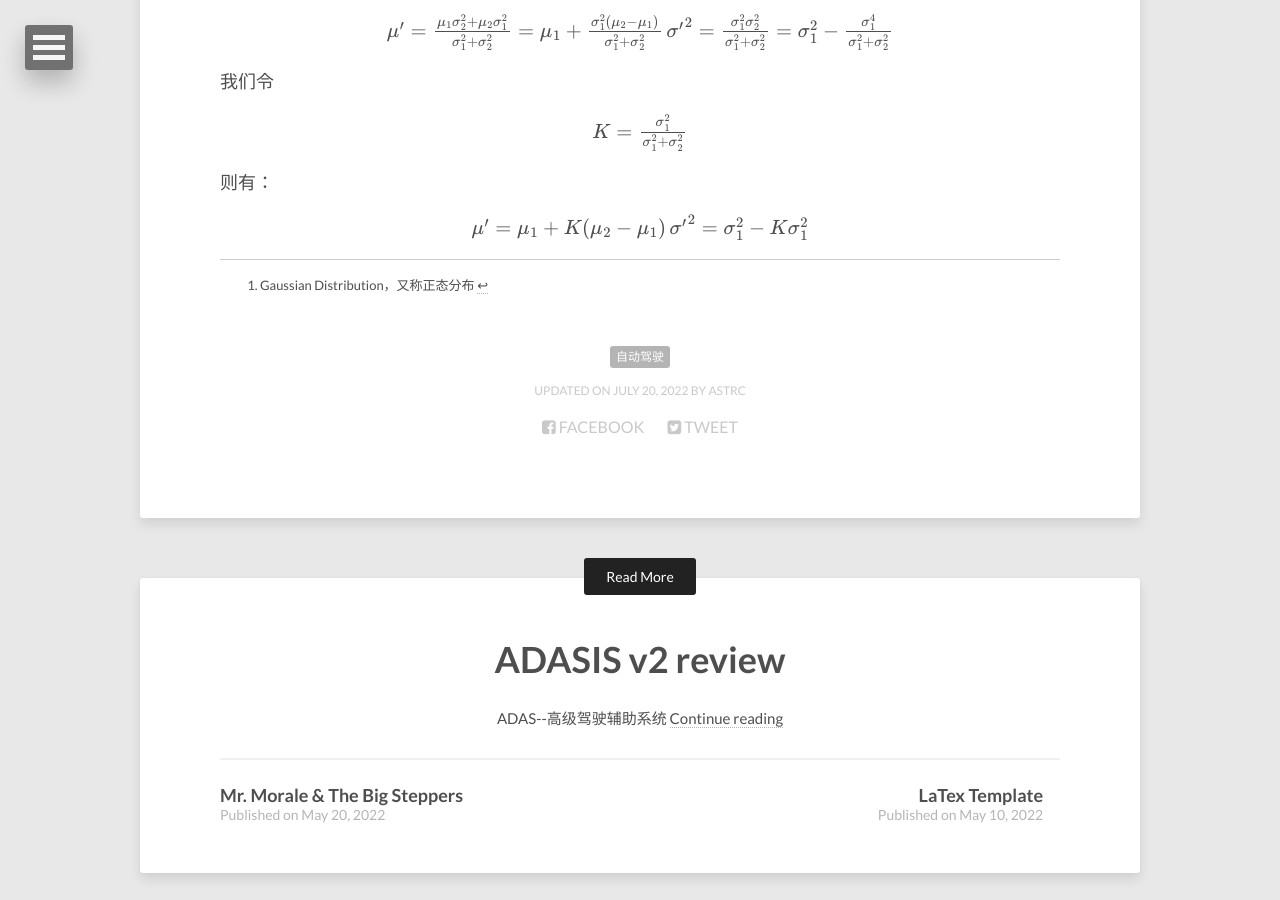
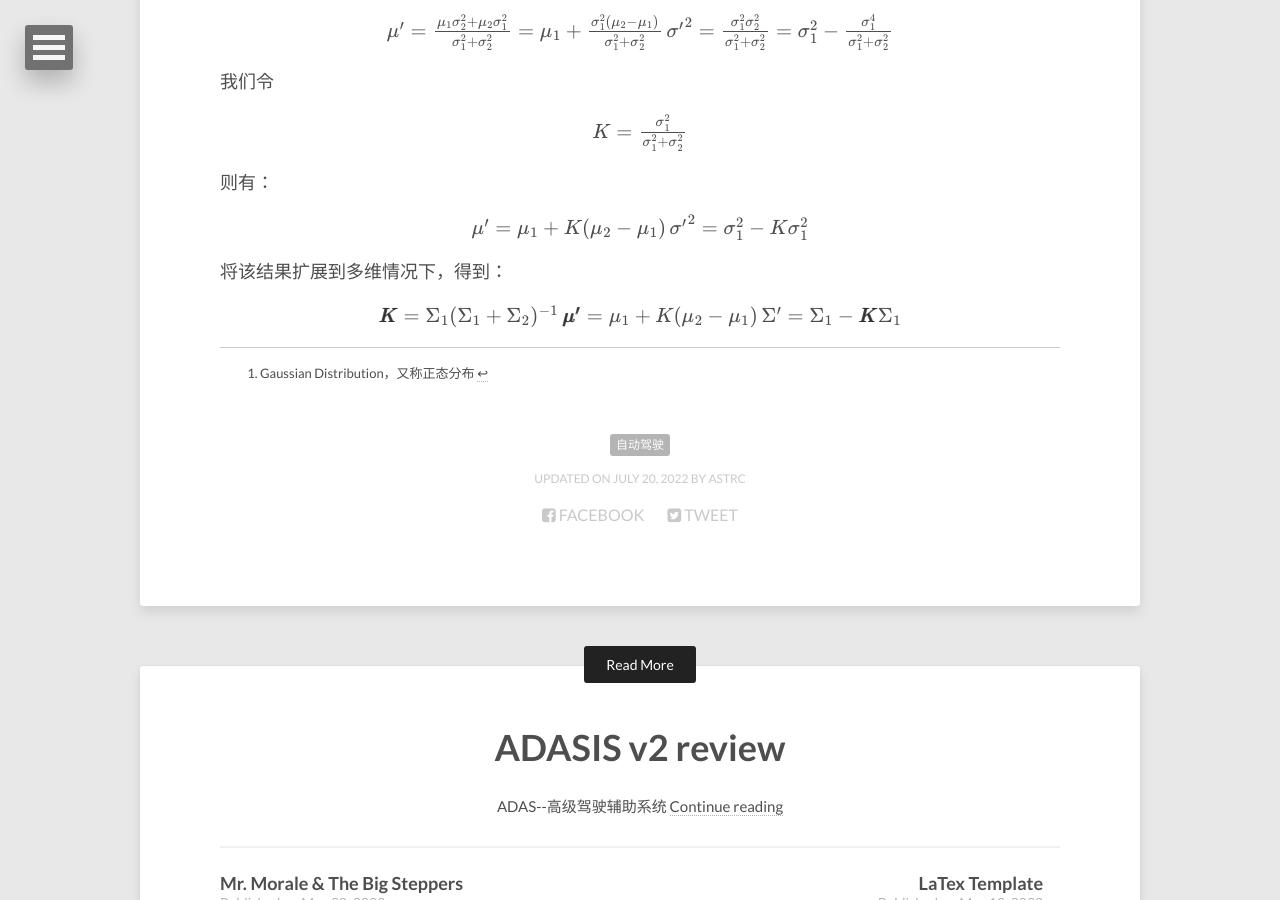
Before and after one commit to lucameng/lucameng.github.io, a Jekyll site: the page built from _posts/2022-07-20-Kalman-Filter.md, in a window 1280 px wide and 900 px high, scrolled down 1548 px. Built offline with Jekyll 4.4.1, drawn with Linux system fonts in a browser that asks for light colours; formulas are drawn with MathJax 3.

Commit message:
update KF

```diff
--- a/_posts/2022-07-20-Kalman-Filter.md
+++ b/_posts/2022-07-20-Kalman-Filter.md
@@ -79,6 +79,24 @@ $
 $
 </center>
 
+将该结果扩展到多维情况下，得到：
+
+<center>
+$
+\pmb{K}=\Sigma_1(\Sigma_1+\Sigma_2)^{-1}
+$
+
+$
+\pmb{\mu'}=\mu_1+K(\mu_2-\mu_1)
+$
+
+$
+\Sigma'=\Sigma_1-\pmb{K}\Sigma_1
+$
+</center>
+
+
+
 ---
 [^1]: Gaussian Distribution，又称正态分布
 
```
